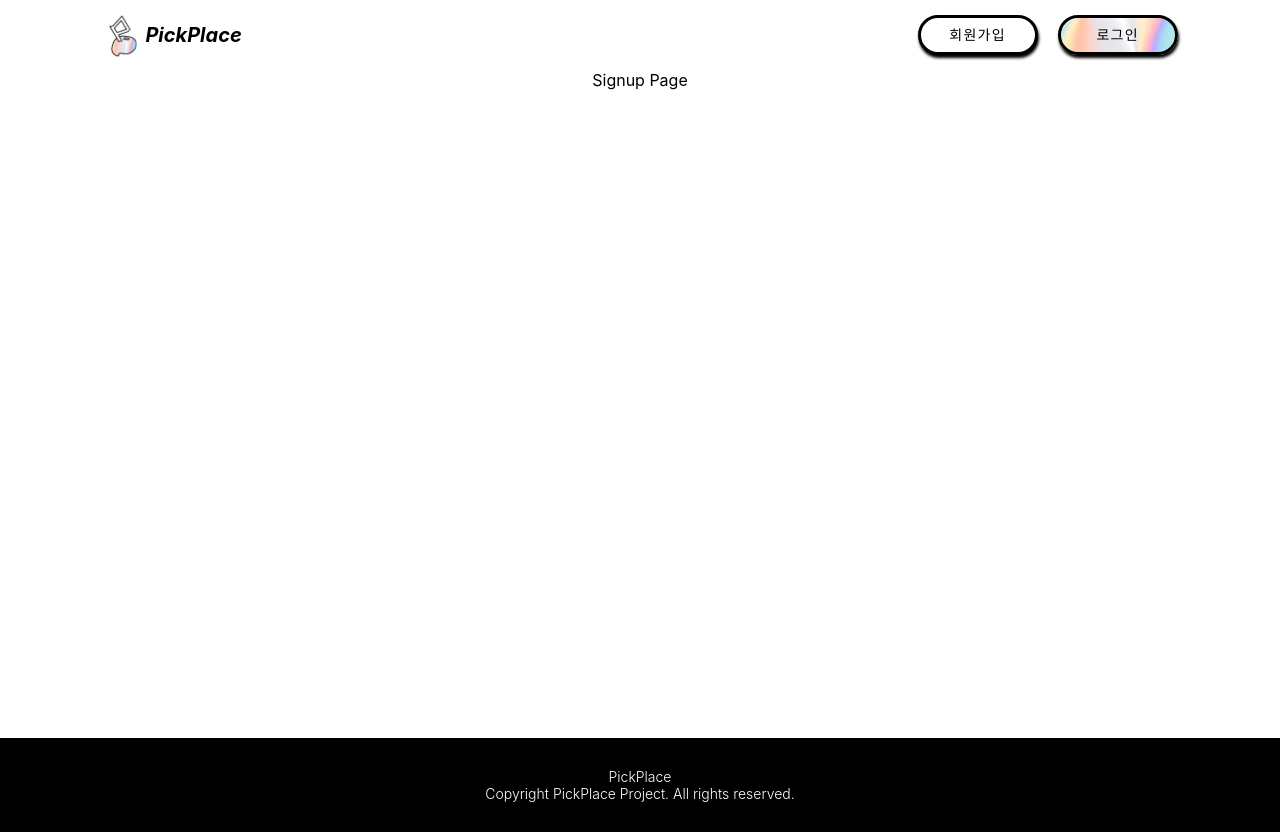
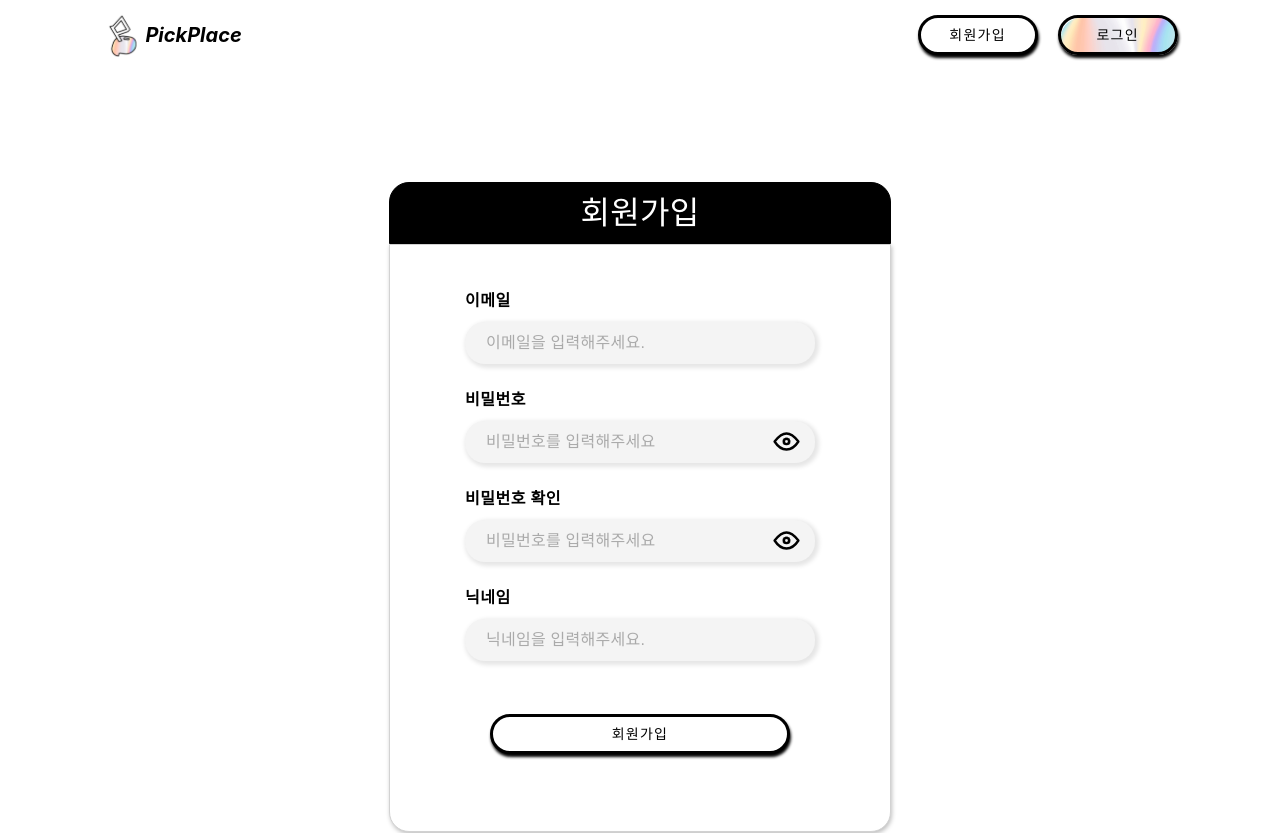
Before and after one commit to KangHayeonn/pickplace-client, a React (Create React App) app in the folder front/: page /signup in a window 1280 px wide. Shown: the top 833 px of the page. Built offline with nearby package versions, Linux system fonts and the light colour scheme.

Commit message:
[ADD] : 회원가입 페이지 마크업 구현

```diff
--- /dev/null
+++ b/front/src/components/auth/SignupForm.tsx
@@ -0,0 +1,78 @@
+import React, { useState } from 'react';
+import TextField from '../common/TextField';
+import TextButton from '../common/TextButton';
+import '../../styles/components/auth/signupForm.scss';
+
+const SignupForm = () => {
+  const [email, setEmail] = useState<string>('');
+  const [password, setPassword] = useState<string>('');
+  const [confirmPassword, setConfirmPassword] = useState<string>('');
+  const [nickName, setNickName] = useState<string>('');
+
+  const changeEmail = (e: React.ChangeEvent<HTMLInputElement>) => {
+    setEmail(e.target.value);
+  };
+
+  const changePassword = (e: React.ChangeEvent<HTMLInputElement>) => {
+    setPassword(e.target.value);
+  };
+
+  const changeConfirmPassword = (e: React.ChangeEvent<HTMLInputElement>) => {
+    setConfirmPassword(e.target.value);
+  };
+
+  const changeNickName = (e: React.ChangeEvent<HTMLInputElement>) => {
+    setNickName(e.target.value);
+  };
+
+  const signup = async (e: React.FormEvent<HTMLFormElement>) => {
+    e.preventDefault();
+    // TODO : signup api logic
+  };
+
+  return (
+    <form className="signup-form" onSubmit={signup}>
+      <div className="signup-form__field">
+        <label htmlFor="email">이메일</label>
+        <TextField
+          id="email"
+          placeholder="이메일을 입력해주세요."
+          onChangeText={changeEmail}
+        />
+      </div>
+      <div className="signup-form__field">
+        <label htmlFor="password">비밀번호</label>
+        <TextField
+          id="password"
+          placeholder="비밀번호를 입력해주세요"
+          inputType="pw"
+          textType="password"
+          onChangeText={changePassword}
+        />
+      </div>
+      <div className="signup-form__field">
+        <label htmlFor="confirmPassword">비밀번호 확인</label>
+        <TextField
+          id="confirmPassword"
+          placeholder="비밀번호를 입력해주세요"
+          inputType="pw"
+          textType="password"
+          onChangeText={changeConfirmPassword}
+        />
+      </div>
+      <div className="signup-form__field">
+        <label htmlFor="nickName">닉네임</label>
+        <TextField
+          id="nickName"
+          placeholder="닉네임을 입력해주세요."
+          onChangeText={changeNickName}
+        />
+      </div>
+      <div className="signup-form__field btn">
+        <TextButton type={'submit'} text="회원가입" />
+      </div>
+    </form>
+  );
+};
+
+export default SignupForm;
--- a/front/src/pages/SignupPage.tsx
+++ b/front/src/pages/SignupPage.tsx
@@ -1,7 +1,13 @@
 import React from 'react';
+import SubmitForm from '../components/auth/SubmitForm';
+import SignupForm from '../components/auth/SignupForm';
 
 const SignupPage: React.FC = () => {
-  return <div>Signup Page</div>;
+  return (
+    <SubmitForm title="회원가입">
+      <SignupForm />
+    </SubmitForm>
+  );
 };
 
 export default SignupPage;
--- /dev/null
+++ b/front/src/styles/components/auth/signupForm.scss
@@ -0,0 +1,28 @@
+@import "../../base/variable.scss";
+
+.signup-form {
+    display: flex;
+    flex-direction: column;
+    align-items: center;
+    height: 500px;
+    margin: 43px 73px;
+
+    &__field {
+        display: flex;
+        flex-direction: column;
+        align-items: flex-start;
+        width: 350px;
+        margin-bottom: 9px;
+
+        &.btn {
+            width: 300px;
+            margin-top: 30px;
+        }
+
+        label {
+            @include text-body1();
+            margin-bottom: 10px;
+            font-weight: 600;
+        }
+    }
+}
```
